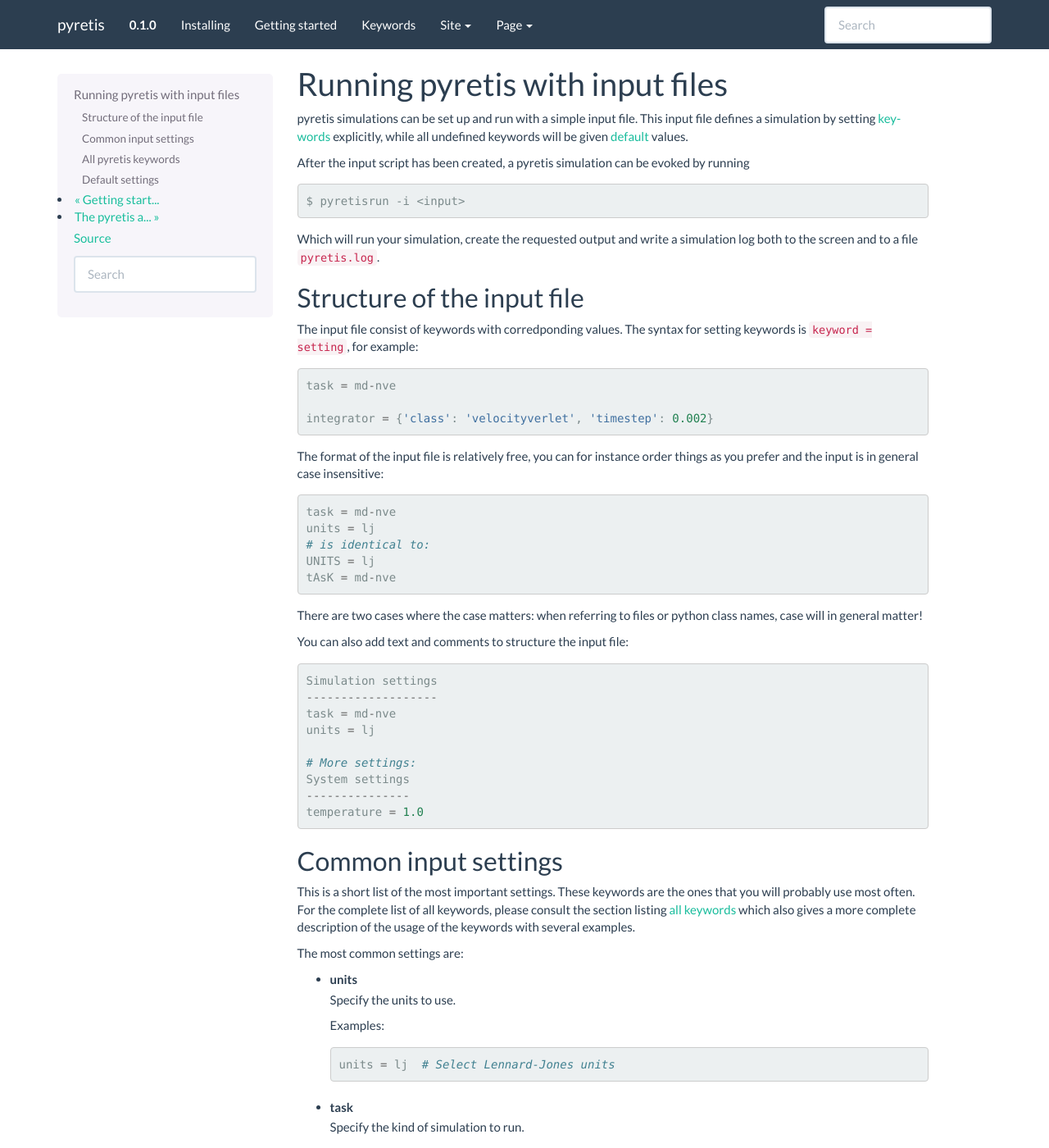
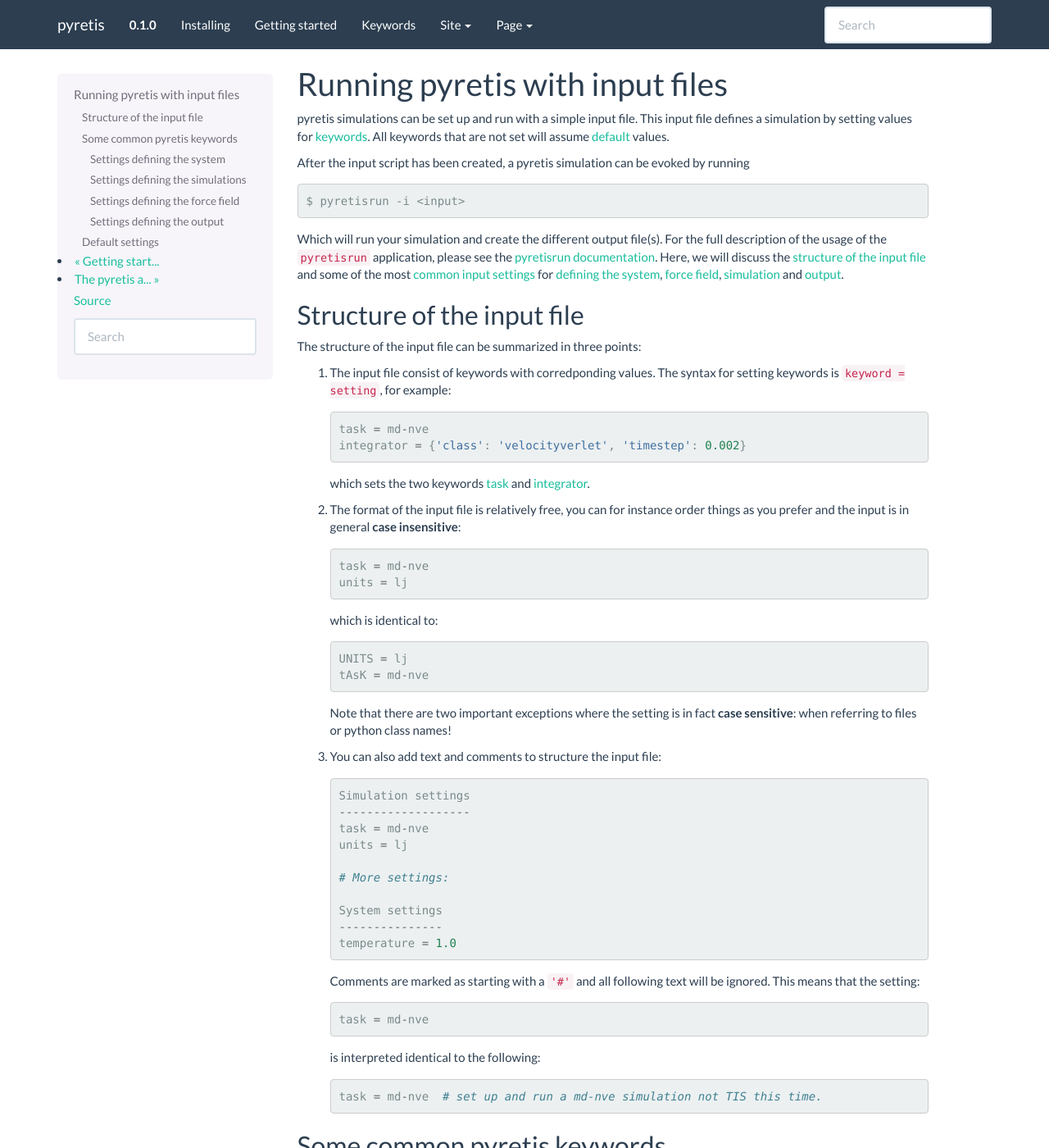
Before and after one commit to jonasjaeger-sci/mod905, a Sphinx documentation site: the page built from docs/user/input.rst, in a window 1280 px wide and 1400 px high. Shown: the whole window at 82% size. Built offline with Sphinx 7.4.7, drawn with Linux system fonts in a browser that asks for light colours; formulas are drawn with MathJax 3; some of the changed text lies outside the part shown.

Commit message:
Restructure of documentation.
Input will now group some keywords for different things (system,
simulation etc.) and describe these.

```diff
--- a/docs/user/input.rst
+++ b/docs/user/input.rst
@@ -4,10 +4,9 @@
 ================================
 
 pyretis simulations can be set up and run with a simple input file.
-This input file defines a simulation by setting
-:ref:`keywords <user-keywords>`
-explicitly, while all undefined keywords will be
-given :ref:`default <input-default>` values.
+This input file defines a simulation by setting values for
+:ref:`keywords <user-keywords>`. All keywords that are not set
+will assume :ref:`default <input-default>` values.
 
 After the input script has been created, a pyretis simulation can
 be evoked by running
@@ -17,73 +16,126 @@
     $ pyretisrun -i <input>
 
 
-Which will run your simulation, create the requested output and
-write a simulation log both to the screen and to a file ``pyretis.log``.
+Which will run your simulation and create the different
+output file(s). For the full description of the usage
+of the ``pyretisrun`` application, please see the
+:ref:`pyretisrun documentation <user-guide-application>`.
+Here, we will discuss
+the :ref:`structure of the input file <user-guide-input-structure>` and
+some of the most :ref:`common input settings <user-guide-input-commonkey>`
+for :ref:`defining the system <user-guide-input-commonsys>`,
+:ref:`force field <user-guide-input-commonforce>`,
+:ref:`simulation <user-guide-input-commonsim>`
+and :ref:`output <user-guide-input-commonout>`.
+
+.. _user-guide-input-structure:
 
 Structure of the input file
 ---------------------------
 
-The input file consist of keywords with corredponding values.
-The syntax for setting keywords is ``keyword = setting``,
-for example:
+The structure of the input file can be summarized in three points:
 
-.. code-block:: python
+1. The input file consist of keywords with corredponding values.
+   The syntax for setting keywords is ``keyword = setting``,
+   for example:
 
-   task = md-nve
+   .. code-block:: python
 
-   integrator = {'class': 'velocityverlet', 'timestep': 0.002}
+      task = md-nve
+      integrator = {'class': 'velocityverlet', 'timestep': 0.002}
+
+   which  sets the two keywords :ref:`task <user-keywords-task>` and
+   :ref:`integrator <user-keywords-integrator>`.
+
+2. The format of the input file is relatively free,
+   you can for instance order things as you prefer and the input
+   is in general **case insensitive**:
+
+   .. code-block:: python
+
+       task = md-nve
+       units = lj
+
+   which is identical to:
+
+   .. code-block:: python
+
+       UNITS = lj
+       tAsK = md-nve
+
+   Note that there are two important exceptions where the setting is
+   in fact **case sensitive**: when referring to files or python class names!
+
+3. You can also add text and comments to structure the input file:
+
+   .. code-block:: python
+
+       Simulation settings
+       -------------------
+       task = md-nve
+       units = lj
+
+       # More settings:
+
+       System settings
+       ---------------
+       temperature = 1.0
+
+   Comments are marked as starting with a ``'#'`` and all following text
+   will be ignored. This means that the setting:
+
+   .. code-block:: python
+
+       task = md-nve
+
+   is interpreted identical to the following:
+
+   .. code-block:: python
+
+       task = md-nve  # set up and run a md-nve simulation not TIS this time.
 
 
-The format of the input file is relatively free,
-you can for instance order things as you prefer and the input
-is in general case insensitive:
+.. _user-guide-input-commonkey:
 
-.. code-block:: python
+Some common pyretis keywords
+----------------------------
 
-    task = md-nve
-    units = lj
-    # is identical to:
-    UNITS = lj
-    tAsK = md-nve
+We give below an overview of the most common keywords used for defining
+rare event simulations for pyretis. For convenience we have grouped
+these settings into categories:
 
-There are two cases where the case matters: when referring to files
-or python class names, case will in general matter!
+* :ref:`Keywords defining the system <user-guide-input-commonsys>`
 
-You can also add text and comments to structure the input file:
+* :ref:`Keywords defining the force field <user-guide-input-commonforce>`
 
-.. code-block:: python
+* :ref:`Keywords defining the output <user-guide-input-commonout>`
 
-    Simulation settings
-    -------------------
-    task = md-nve
-    units = lj
+* :ref:`Keywords defining the simulation <user-guide-input-commonsim>`
 
-    # More settings:
-    System settings
-    ---------------
-    temperature = 1.0
+For a complete description of all pyretis settings,
+please see the :ref:`keyword reference section <user-keywords>`.
 
 
-Common input settings
----------------------
+.. _user-guide-input-commonsys:
 
-This is a short list of the most important settings. These
-keywords are the ones that you will probably use most often.
-For the complete list of all keywords, please consult the section
-listing :ref:`all keywords <user-keywords>` which also gives a more
-complete description of the usage of the keywords with several
-examples.
+Settings defining the system
+~~~~~~~~~~~~~~~~~~~~~~~~~~~~
 
-The most common settings are:
 
-* units
-    Specify the units to use.
+* :ref:`units <user-keywords-units>`:
+    Specify the units to use for the system (and by extension the simulation)
 
     Examples:
 
     .. code-block:: python
 
         units = lj  # Select Lennard-Jones units
+
+
+.. _user-guide-input-commonsim:
+
+Settings defining the simulations
+~~~~~~~~~~~~~~~~~~~~~~~~~~~~~~~~~
 
 * task
     Specify the kind of simulation to run.
@@ -112,23 +164,20 @@
                       'seed': 0,
                       'high-friction': False}
 
-.. _user-keywords:
 
-All pyretis keywords
---------------------
+.. _user-guide-input-commonforce:
 
-The pyretis keywords are:
+Settings defining the force field
+~~~~~~~~~~~~~~~~~~~~~~~~~~~~~~~~~
 
-* :ref:`box <user-keywords-box>`: for setting up the simulation box
-* :ref:`integrator <user-keywords-integrator>`: for selecting the integration routine
-* :ref:`orderparameter <user-keywords-task>`: for selecting the order parameter
-* :ref:`particles-position <user-keywords-particles-position>`: for setting the initial particle positions
-* :ref:`particles-velocity <user-keywords-particles-velocity>`: for setting the initial particle velocities
-* :ref:`particles-mass <user-keywords-particles-mass>`: for setting the masses of the particles
-* :ref:`particles-name <user-keywords-particles-name>`: for setting the names of the particles
-* :ref:`particles-type <user-keywords-particles-type>`: for setting the types of the particles
-* :ref:`task <user-keywords-task>`: for selecting what kind of simulation to run
-* :ref:`units <user-keywords-units>`: for selecting units to use for input/output
+Test here.
+
+.. _user-guide-input-commonout:
+
+Settings defining the output
+~~~~~~~~~~~~~~~~~~~~~~~~~~~~
+
+Test here.
 
 .. _input-default:
 
```
Also changed, not shown: docs/user/getting-started.rst (+12 -13 lines), docs/user/keywords/keywords.rst (+14 -0 lines), docs/img/examples/thumbnails/tis-1d-pot.png.
